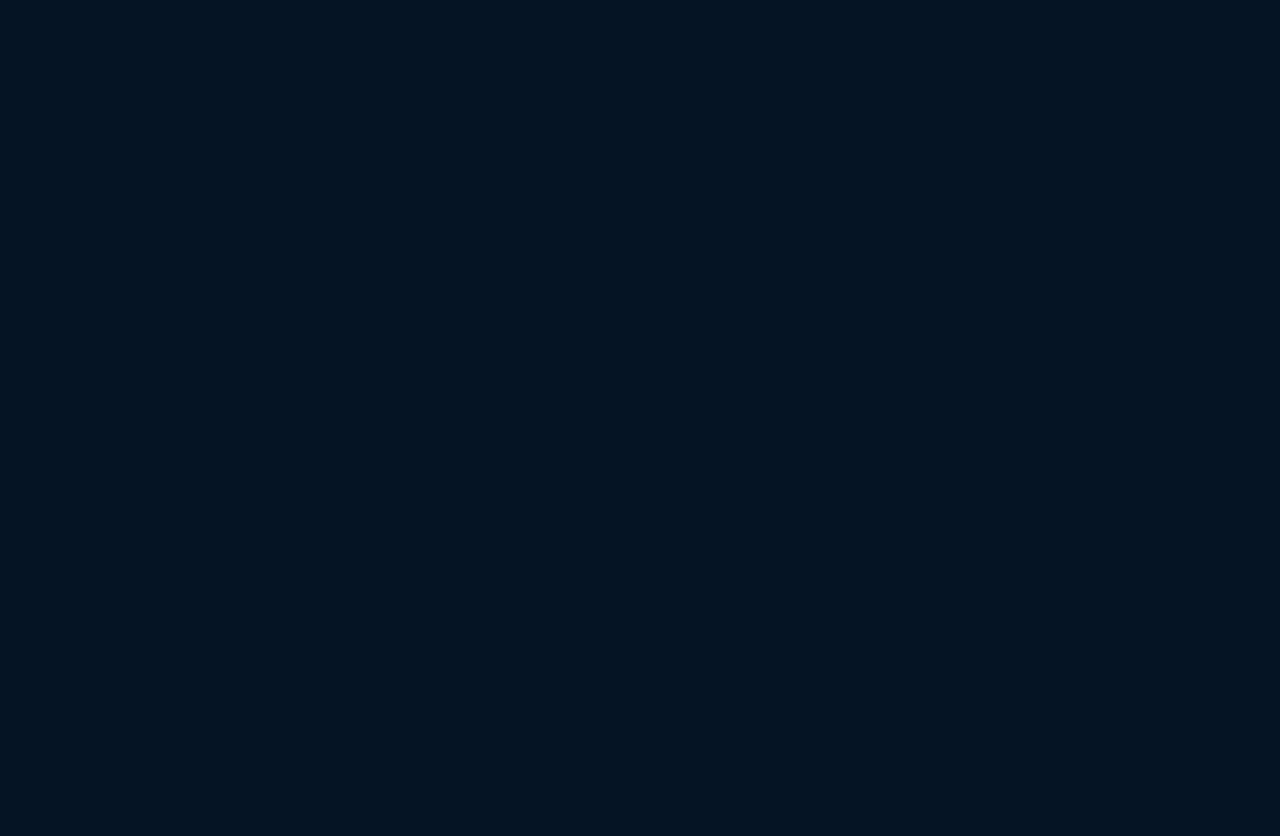
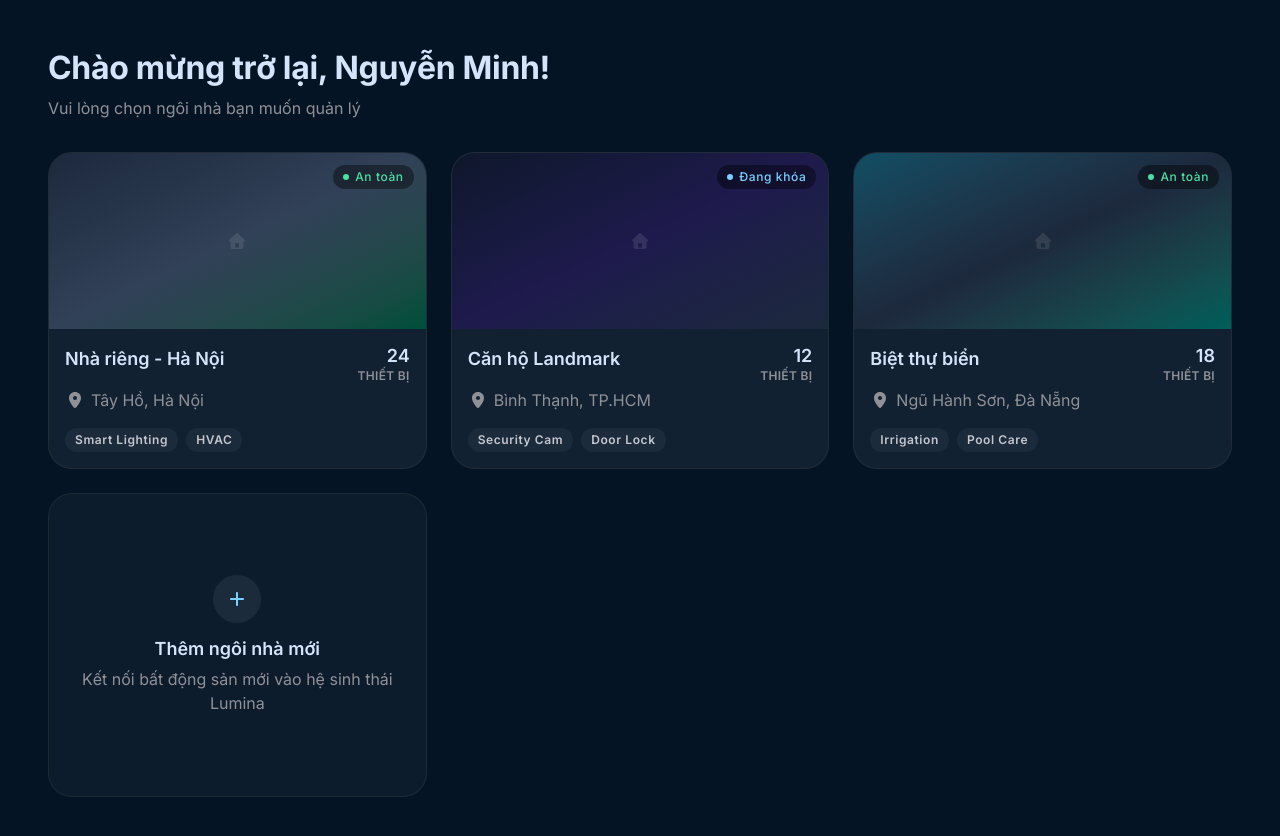
Before and after one commit to karmavt123/Smarthome, a React (Vite) app: page /chon-nha in a window 1280 px wide. Before the commit this address had no page. Shown: the top 836 px of the page. Before the commit the page ends 800 px from the top, so only its background shows below. Built offline with nearby package versions, Linux system fonts and the light colour scheme.

Commit message:
add SelectHomePage

```diff
--- a/src/App.js
+++ b/src/App.js
@@ -5,6 +5,7 @@ import HomePage from './pages/HomePage';
 import LoginPage from './pages/LoginPage';
 import RegisterPage from './pages/RegisterPage';
 import ForgotPasswordPage from './pages/ForgotPasswordPage';
+import SelectHomePage from './pages/SelectHomePage';
 
 function App() {
   return (
@@ -17,6 +18,7 @@ function App() {
         <Route path="/dang-ky" element={<RegisterPage />} />
         <Route path="/quen-mat-khau" element={<ForgotPasswordPage />} />
       </Route>
+      <Route path="/chon-nha" element={<SelectHomePage />} />
     </Routes>
   );
 }
--- /dev/null
+++ b/src/components/AddHomeCard.js
@@ -0,0 +1,22 @@
+import { FontAwesomeIcon } from '@fortawesome/react-fontawesome';
+import { faPlus } from '@fortawesome/free-solid-svg-icons';
+
+function AddHomeCard({ onClick }) {
+  return (
+    <button
+      type="button"
+      onClick={onClick}
+      className="h-full min-h-[19rem] bg-surface-container-low rounded-xl border border-outline-variant/30 flex flex-col items-center justify-center gap-3 p-6 text-center hover:bg-surface-container-high transition-colors"
+    >
+      <div className="w-12 h-12 rounded-full bg-surface-container-high flex items-center justify-center text-secondary">
+        <FontAwesomeIcon icon={faPlus} className="w-5 h-5" />
+      </div>
+      <div>
+        <p className="text-body-lg font-semibold text-on-surface">Thêm ngôi nhà mới</p>
+        <p className="text-body-md text-outline mt-1">Kết nối bất động sản mới vào hệ sinh thái Lumina</p>
+      </div>
+    </button>
+  );
+}
+
+export default AddHomeCard;
--- /dev/null
+++ b/src/components/AddHomeForm.js
@@ -0,0 +1,57 @@
+import { FontAwesomeIcon } from '@fortawesome/react-fontawesome';
+import { faHouse, faLocationDot } from '@fortawesome/free-solid-svg-icons';
+
+function AddHomeForm({ onCancel }) {
+  const handleSubmit = (e) => {
+    e.preventDefault();
+    onCancel();
+  };
+
+  return (
+    <form onSubmit={handleSubmit} className="flex flex-col gap-5">
+      <div className="flex flex-col gap-2">
+        <label htmlFor="homeName" className="flex items-center gap-2 text-label-md text-on-surface-variant">
+          <FontAwesomeIcon icon={faHouse} className="w-4 h-4" />
+          Tên ngôi nhà
+        </label>
+        <input
+          id="homeName"
+          type="text"
+          placeholder="VD: Nhà riêng - Hà Nội"
+          className="w-full rounded-lg bg-surface-container-low border border-outline-variant/40 px-4 py-3 text-body-md text-on-surface placeholder:text-outline focus:outline-none focus:border-secondary"
+        />
+      </div>
+
+      <div className="flex flex-col gap-2">
+        <label htmlFor="homeAddress" className="flex items-center gap-2 text-label-md text-on-surface-variant">
+          <FontAwesomeIcon icon={faLocationDot} className="w-4 h-4" />
+          Địa chỉ
+        </label>
+        <input
+          id="homeAddress"
+          type="text"
+          placeholder="VD: Tây Hồ, Hà Nội"
+          className="w-full rounded-lg bg-surface-container-low border border-outline-variant/40 px-4 py-3 text-body-md text-on-surface placeholder:text-outline focus:outline-none focus:border-secondary"
+        />
+      </div>
+
+      <div className="flex gap-3 mt-2">
+        <button
+          type="button"
+          onClick={onCancel}
+          className="flex-1 rounded-lg border border-outline-variant/40 text-on-surface-variant font-medium py-3 text-body-md hover:bg-surface-container-high transition-colors"
+        >
+          Hủy
+        </button>
+        <button
+          type="submit"
+          className="flex-1 rounded-lg bg-secondary text-on-secondary font-medium py-3 text-body-md hover:opacity-90 transition-opacity"
+        >
+          Tạo ngôi nhà
+        </button>
+      </div>
+    </form>
+  );
+}
+
+export default AddHomeForm;
--- /dev/null
+++ b/src/components/HomeCard.js
@@ -0,0 +1,55 @@
+import { FontAwesomeIcon } from '@fortawesome/react-fontawesome';
+import { faHouse, faLocationDot } from '@fortawesome/free-solid-svg-icons';
+
+const STATUS_LABEL = {
+  safe: 'An toàn',
+  locked: 'Đang khóa',
+};
+
+function HomeCard({ name, location, deviceCount, status, tags, gradient, onClick }) {
+  return (
+    <div
+      onClick={onClick}
+      className="bg-surface-container rounded-xl border border-outline-variant/30 overflow-hidden cursor-pointer hover:border-secondary/50 transition-colors"
+    >
+      <div className={`relative h-44 bg-gradient-to-br ${gradient} flex items-center justify-center`}>
+        <FontAwesomeIcon icon={faHouse} className="w-16 h-16 text-white/10" />
+        <span
+          className={`absolute top-3 right-3 inline-flex items-center gap-1.5 px-2.5 py-1 rounded-full text-label-sm font-medium bg-black/40 backdrop-blur-sm ${
+            status === 'safe' ? 'text-tertiary' : 'text-secondary'
+          }`}
+        >
+          <span className="w-1.5 h-1.5 rounded-full bg-current" />
+          {STATUS_LABEL[status]}
+        </span>
+      </div>
+
+      <div className="p-4">
+        <div className="flex items-start justify-between gap-2">
+          <h3 className="text-body-lg font-semibold text-on-surface">{name}</h3>
+          <div className="text-right shrink-0">
+            <p className="text-body-lg font-semibold text-on-surface leading-tight">{deviceCount}</p>
+            <p className="text-label-sm text-outline tracking-wide">THIẾT BỊ</p>
+          </div>
+        </div>
+        <p className="flex items-center gap-1.5 text-body-md text-outline mt-1">
+          <FontAwesomeIcon icon={faLocationDot} className="w-3.5 h-3.5" />
+          {location}
+        </p>
+
+        <div className="flex flex-wrap gap-2 mt-4">
+          {tags.map((tag) => (
+            <span
+              key={tag}
+              className="px-2.5 py-1 rounded-md bg-surface-container-high text-label-sm text-on-surface-variant"
+            >
+              {tag}
+            </span>
+          ))}
+        </div>
+      </div>
+    </div>
+  );
+}
+
+export default HomeCard;
--- /dev/null
+++ b/src/components/Modal.js
@@ -0,0 +1,65 @@
+import { useEffect, useState } from 'react';
+import { FontAwesomeIcon } from '@fortawesome/react-fontawesome';
+import { faXmark } from '@fortawesome/free-solid-svg-icons';
+
+function Modal({ open, onClose, title, children }) {
+  const [visible, setVisible] = useState(false);
+
+  useEffect(() => {
+    if (!open) return undefined;
+    const id = requestAnimationFrame(() => setVisible(true));
+    return () => {
+      cancelAnimationFrame(id);
+      setVisible(false);
+    };
+  }, [open]);
+
+  useEffect(() => {
+    if (!open) return undefined;
+    const handleKeyDown = (e) => {
+      if (e.key === 'Escape') onClose();
+    };
+    document.addEventListener('keydown', handleKeyDown);
+    return () => document.removeEventListener('keydown', handleKeyDown);
+  }, [open, onClose]);
+
+  if (!open) return null;
+
+  return (
+    <div className="fixed inset-0 z-50 flex items-center justify-center p-4">
+      <div
+        className={`absolute inset-0 bg-black/60 backdrop-blur-sm transition-opacity duration-200 ${
+          visible ? 'opacity-100' : 'opacity-0'
+        }`}
+        onClick={onClose}
+      />
+
+      <div
+        role="dialog"
+        aria-modal="true"
+        aria-labelledby="modal-title"
+        className={`relative w-full max-w-[28rem] bg-surface-container rounded-xl border border-outline-variant/30 shadow-lg transition-all duration-200 ${
+          visible ? 'opacity-100 scale-100' : 'opacity-0 scale-95'
+        }`}
+      >
+        <div className="flex items-center justify-between px-6 py-4 border-b border-outline-variant/30">
+          <h2 id="modal-title" className="text-body-lg font-semibold text-on-surface">
+            {title}
+          </h2>
+          <button
+            type="button"
+            onClick={onClose}
+            aria-label="Đóng"
+            className="w-8 h-8 rounded-full flex items-center justify-center text-on-surface-variant hover:bg-surface-container-high hover:text-on-surface"
+          >
+            <FontAwesomeIcon icon={faXmark} className="w-4 h-4" />
+          </button>
+        </div>
+
+        <div className="p-6">{children}</div>
+      </div>
+    </div>
+  );
+}
+
+export default Modal;
--- /dev/null
+++ b/src/hooks/useRouter.js
@@ -0,0 +1,22 @@
+import { useNavigate, useParams, useLocation, useSearchParams } from 'react-router-dom';
+
+function useRouter() {
+  const navigate = useNavigate();
+  const params = useParams();
+  const location = useLocation();
+  const [searchParams, setSearchParams] = useSearchParams();
+
+  return {
+    navigate,
+    path: location.pathname,
+    params,
+    queryParams: Object.fromEntries(searchParams.entries()),
+    searchParams,
+    setSearchParams,
+    location,
+    goBack: () => navigate(-1),
+    goForward: () => navigate(1),
+  };
+}
+
+export default useRouter;
--- /dev/null
+++ b/src/pages/SelectHomePage.js
@@ -0,0 +1,63 @@
+import { useState } from 'react';
+import useRouter from '~/hooks/useRouter';
+import Modal from '~/components/Modal';
+import HomeCard from '~/components/HomeCard';
+import AddHomeCard from '~/components/AddHomeCard';
+import AddHomeForm from '~/components/AddHomeForm';
+
+const HOMES = [
+  {
+    id: 1,
+    name: 'Nhà riêng - Hà Nội',
+    location: 'Tây Hồ, Hà Nội',
+    deviceCount: 24,
+    status: 'safe',
+    tags: ['Smart Lighting', 'HVAC'],
+    gradient: 'from-slate-800 via-slate-700 to-emerald-900',
+  },
+  {
+    id: 2,
+    name: 'Căn hộ Landmark',
+    location: 'Bình Thạnh, TP.HCM',
+    deviceCount: 12,
+    status: 'locked',
+    tags: ['Security Cam', 'Door Lock'],
+    gradient: 'from-slate-900 via-indigo-950 to-slate-800',
+  },
+  {
+    id: 3,
+    name: 'Biệt thự biển',
+    location: 'Ngũ Hành Sơn, Đà Nẵng',
+    deviceCount: 18,
+    status: 'safe',
+    tags: ['Irrigation', 'Pool Care'],
+    gradient: 'from-cyan-900 via-slate-800 to-teal-800',
+  },
+];
+
+function SelectHomePage() {
+  const [modalOpen, setModalOpen] = useState(false);
+  const router = useRouter();
+
+  return (
+    <div className="min-h-screen bg-background p-8 md:p-12">
+      <h1 className="text-headline-lg font-bold text-on-surface">
+        Chào mừng trở lại, Nguyễn Minh!
+      </h1>
+      <p className="text-body-md text-outline mt-2">Vui lòng chọn ngôi nhà bạn muốn quản lý</p>
+
+      <div className="grid grid-cols-1 sm:grid-cols-2 lg:grid-cols-3 gap-6 mt-8">
+        {HOMES.map((home) => (
+          <HomeCard key={home.id} {...home} onClick={() => router.navigate('/')} />
+        ))}
+        <AddHomeCard onClick={() => setModalOpen(true)} />
+      </div>
+
+      <Modal open={modalOpen} onClose={() => setModalOpen(false)} title="Thêm ngôi nhà mới">
+        <AddHomeForm onCancel={() => setModalOpen(false)} />
+      </Modal>
+    </div>
+  );
+}
+
+export default SelectHomePage;
```
Also changed, not shown: 2 other files (tests, documents, lock files or other folders).
